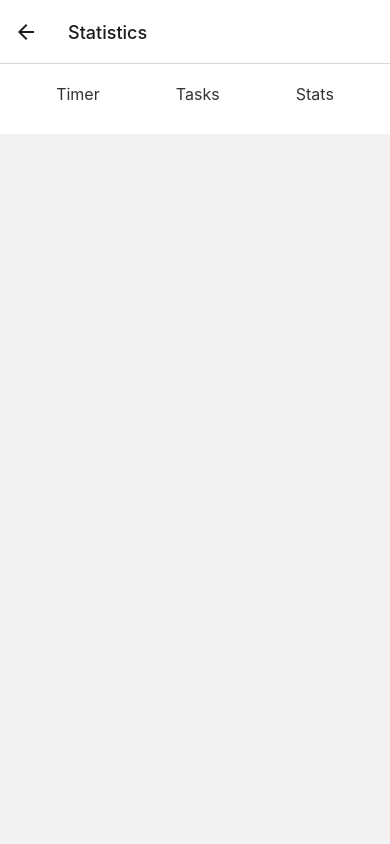
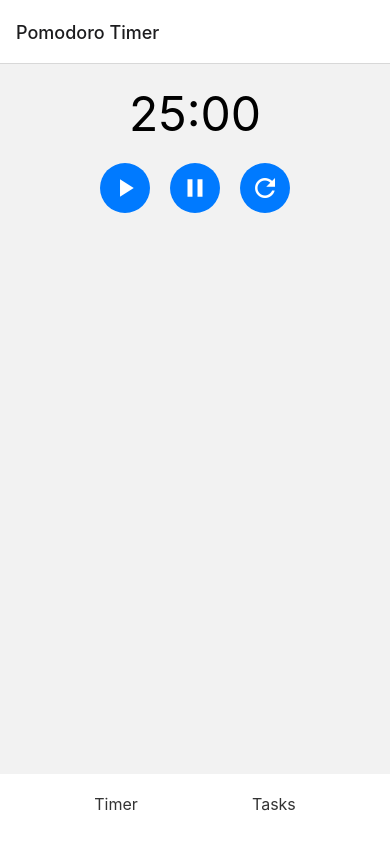
Before and after one commit to jfelic/PomodoroAndTasklistApp, a React Native app in the folder ActualProject/: screen /Statistics in a window 390 px wide. Built offline with nearby package versions, Linux system fonts and the light colour scheme.

Commit message:
Got rid of some useless files

```diff
--- a/ActualProject/components/AppNavigator.js
+++ b/ActualProject/components/AppNavigator.js
@@ -2,7 +2,6 @@ import React from 'react';
 import { createNativeStackNavigator } from '@react-navigation/native-stack';
 import PomodoroTimerScreen from './PomodoroTimerScreen';
 import TaskListScreen from './TaskListScreen';
-import StatsScreen from './StatsScreen';
 
 const Stack = createNativeStackNavigator();
 
@@ -11,7 +10,6 @@ function AppNavigator() {
         <Stack.Navigator initialRouteName='Pomodoro Timer'>
             <Stack.Screen name="Pomodoro Timer" component={PomodoroTimerScreen} />
             <Stack.Screen name='Tasks' component={TaskListScreen} />
-            <Stack.Screen name='Statistics' component={StatsScreen} />
         </Stack.Navigator>
     );
 }
--- a/ActualProject/components/NavigationBar.js
+++ b/ActualProject/components/NavigationBar.js
@@ -16,11 +16,6 @@ export default function NavigationBar( {navigation} ) {
                     <Text style={style.buttonText}>Tasks</Text>
             </TouchableOpacity>
 
-            <TouchableOpacity
-                onPress= {() => navigation.navigate('Statistics')}
-                style={style.button}>
-                    <Text style={style.buttonText}>Stats</Text>
-            </TouchableOpacity>
         </View>
     );
 }
--- a/ActualProject/components/PomodoroTimerScreen.js
+++ b/ActualProject/components/PomodoroTimerScreen.js
@@ -1,15 +1,18 @@
 import React from 'react';
-import { View, Text } from 'react-native';
+import { View } from 'react-native';
 import NavigationBar from './NavigationBar';
 import Timer from './Timer';
 
 export default function PomodoroTimerScreen({navigation}) {
     return (
     <View style={{flex: 1,}}>
+
+        {/* Timer */}
         <View style={{flex:1}}>
             <Timer />
         </View>
 
+        {/* Nav bar */}
         <NavigationBar navigation={navigation}/>
     </View>
     );
--- a/ActualProject/components/StatsScreen.js
+++ /dev/null
@@ -1,9 +0,0 @@
-import React from 'react';
-import { View, Text } from 'react-native';
-import NavigationBar from './NavigationBar';
-
-export default function StatsScreen({ navigation }) {
-    return (<View>
-        <NavigationBar navigation={navigation}/>
-    </View>);
-}
--- a/ActualProject/components/TaskToFocus.js
+++ /dev/null
@@ -1,2 +0,0 @@
-import React from 'react';
-import {} from 'react-native';
```
